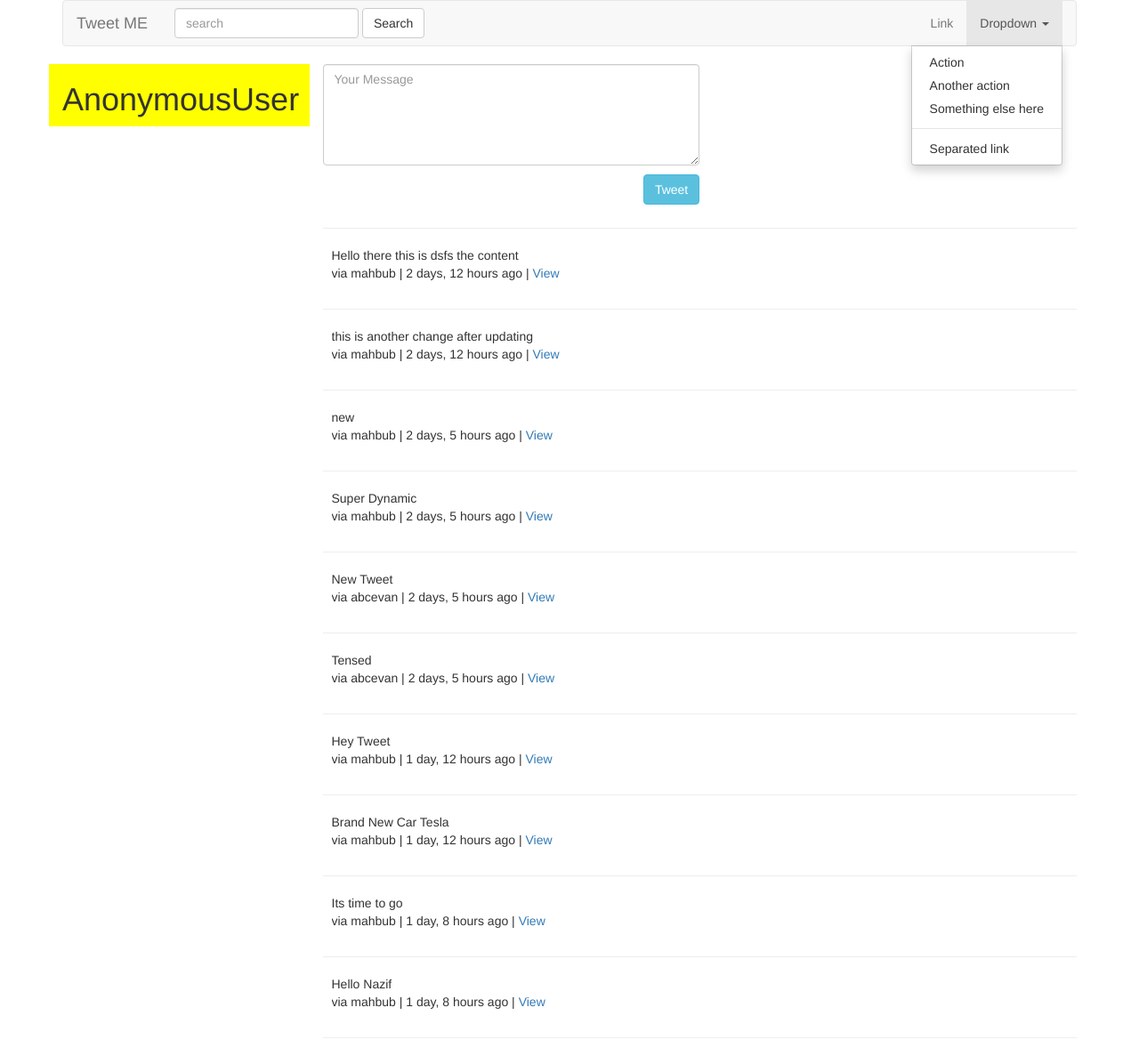
After one commit to mahbubevan/tweet-me, a Django app: page /tweet/search/ in a window 1280 px wide, after a click on "Dropdown". The commit adds this page. Shown: the whole page at 89% size. Run offline with Django 3.2, Linux system fonts and the light colour scheme; data comes from the database, SQL or seed files in the repository; both versions use the stored data as it was after the commit; some libraries are stand-ins or nearby versions.

Commit message:
Modified Forms

```diff
--- a/templates/base.html
+++ b/templates/base.html
@@ -21,6 +21,7 @@
   </head>
   <body>
     <div class="container">
+      {% include "navbar.html" %}
       {% block content %}{% endblock %}
     </div>
 
--- /dev/null
+++ b/templates/navbar.html
@@ -0,0 +1,32 @@
+<nav class="navbar navbar-default">
+  <div class="container-fluid">
+    <!-- Brand and toggle get grouped for better mobile display -->
+    <div class="navbar-header">
+      <button type="button" class="navbar-toggle collapsed" data-toggle="collapse" data-target="#bs-example-navbar-collapse-1" aria-expanded="false">
+        <span class="sr-only">Toggle navigation</span>
+        <span class="icon-bar"></span>
+        <span class="icon-bar"></span>
+        <span class="icon-bar"></span>
+      </button>
+      <a class="navbar-brand" href="{% url 'home' %}">Tweet ME</a>
+    </div>
+
+    <!-- Collect the nav links, forms, and other content for toggling -->
+    <div class="collapse navbar-collapse" id="bs-example-navbar-collapse-1">
+      {% include 'tweets/search_form.html' %}
+      <ul class="nav navbar-nav navbar-right">
+        <li><a href="#">Link</a></li>
+        <li class="dropdown">
+          <a href="#" class="dropdown-toggle" data-toggle="dropdown" role="button" aria-haspopup="true" aria-expanded="false">Dropdown <span class="caret"></span></a>
+          <ul class="dropdown-menu">
+            <li><a href="#">Action</a></li>
+            <li><a href="#">Another action</a></li>
+            <li><a href="#">Something else here</a></li>
+            <li role="separator" class="divider"></li>
+            <li><a href="#">Separated link</a></li>
+          </ul>
+        </li>
+      </ul>
+    </div><!-- /.navbar-collapse -->
+  </div><!-- /.container-fluid -->
+</nav>
--- a/tweetme/urls.py
+++ b/tweetme/urls.py
@@ -19,11 +19,12 @@ from django.contrib import admin
 from django.conf import settings
 from django.conf.urls.static import static
 
+from tweets . views import TweetListView
 from . views import home
 
 urlpatterns = [
     url(r'^admin/', admin.site.urls),
-    url(r'^$',home,name='home'),
+    url(r'^$',TweetListView.as_view(),name='home'),
     url(r'^tweet/',include('tweets.urls',namespace="tweet")),
 ]
 
--- a/tweets/forms.py
+++ b/tweets/forms.py
@@ -2,6 +2,14 @@ from django import forms
 from .models import Tweet
 
 class TweetModelForm(forms.ModelForm):
+    content = forms.CharField(label="",widget=forms.Textarea(
+        attrs = {
+            'placeholder':'Your Message',
+            'rows':'5',
+            'class':'form-control',
+            'autofocus':1,
+        }
+    ))
     class Meta:
         model = Tweet
         fields  = [
--- a/tweets/templates/tweets/form.html
+++ b/tweets/templates/tweets/form.html
@@ -1,6 +1,9 @@
-<form class="form" action="" method="POST">
-  {% csrf_token %}
-    {{form.as_p}}
+  <form class="form" action="{% if action_url %}{{action_url}}{% endif %}" method="POST">
+    {% csrf_token %}
+      {{form.as_p}}
 
-    <input type="submit" name="" value="{{btn_title}}" class="btn btn-sm btn-info">
-</form>
+        <div class="col pull-right">
+          <input type="submit" name="" value="{{btn_title}}" class="{{btn_class}}">
+        </div>
+
+  </form>
--- a/tweets/templates/tweets/list_view.html
+++ b/tweets/templates/tweets/list_view.html
@@ -3,9 +3,18 @@
 {% block content %}
 
   <div class="row">
-    <div class="col-sm-8 col-sm-offset-2">
-      {% include "tweets/search_form.html" %} <br>
+    <div class="col-sm-3 col-xs-12" style="background-color:yellow">
+      <h1>{{request.user}}</h1>
+    </div>
+    <div class="col-sm-9">
+        <div class="" style="width:50%">
+          {% if not request.GET.q %}
+                  {% include 'tweets/form.html' with form=create_form action_url=create_url btn_title='Tweet' btn_class='btn btn-md btn-info'%}
+          {% endif %}
+        </div>
+      <div class="">
 
+      </div><br><br><hr>
       {% for object in object_list %}
         <div class="media">
           <div class="media-left">
--- a/tweets/templates/tweets/search_form.html
+++ b/tweets/templates/tweets/search_form.html
@@ -1,22 +1,4 @@
-<div class="row">
-  <div class="col-sm-12 text-center">
-    <form class="form-inline" action="{% url 'tweet:list' %}" method="GET">
-      <div class="form-group">
-        <input type="text" class="form-control" name="q" value="{{request.GET.q}}" placeholder="search">
-      </div>
-        <input type="submit" class="btn btn-md btn-default" name="" value="Search"/>
-    </form>
-  </div>
-</div>
-
-<!-- <form class="form-inline">
-  <div class="form-group">
-    <label for="exampleInputName2">Name</label>
-    <input type="text" class="form-control" id="exampleInputName2" placeholder="Jane Doe">
-  </div>
-  <div class="form-group">
-    <label for="exampleInputEmail2">Email</label>
-    <input type="email" class="form-control" id="exampleInputEmail2" placeholder="jane.doe@example.com">
-  </div>
-  <button type="submit" class="btn btn-default">Send invitation</button>
-</form> -->
+<form class="navbar-form navbar-left" action="{% url 'tweet:list' %}" method="GET">
+  <input class="form-control" type="text" name="q" value="{{request.GET.q}}" placeholder="search">
+  <input class="btn btn-default" type="submit" name="" value="Search"/>
+</form>
--- a/tweets/urls.py
+++ b/tweets/urls.py
@@ -7,8 +7,11 @@ from . views import (
     TweetDeleteView,
     )
 
+from django.views.generic.base import RedirectView
+
 urlpatterns = [
-    url(r'^$',TweetListView.as_view(),name='list'),
+    url(r'^$',RedirectView.as_view(url="/")),
+    url(r'^search/$',TweetListView.as_view(),name='list'),
     url(r'^(?P<pk>\d+)/$',TweetDetailView.as_view(),name='detail'),
     url(r'^create/$',TweetCreateView.as_view(),name='create'),
     url(r'^(?P<pk>\d+)/update/$',TweetUpdateView.as_view(),name='update'),
--- a/tweets/views.py
+++ b/tweets/views.py
@@ -42,6 +42,8 @@ class TweetListView(ListView):
 
     def get_context_data(self,*args,**kwargs):
         context = super(TweetListView,self).get_context_data(*args,**kwargs)
+        context['create_form'] = TweetModelForm()
+        context['create_url'] = reverse_lazy("tweet:create")
         return context
 
 # Update View
```
Also changed, not shown: tweets/templates/tweets/create_view.html (+6 -2 lines), tweets/templates/tweets/detail_view.html (+9 -4 lines), db.sqlite3, 4 other files.
